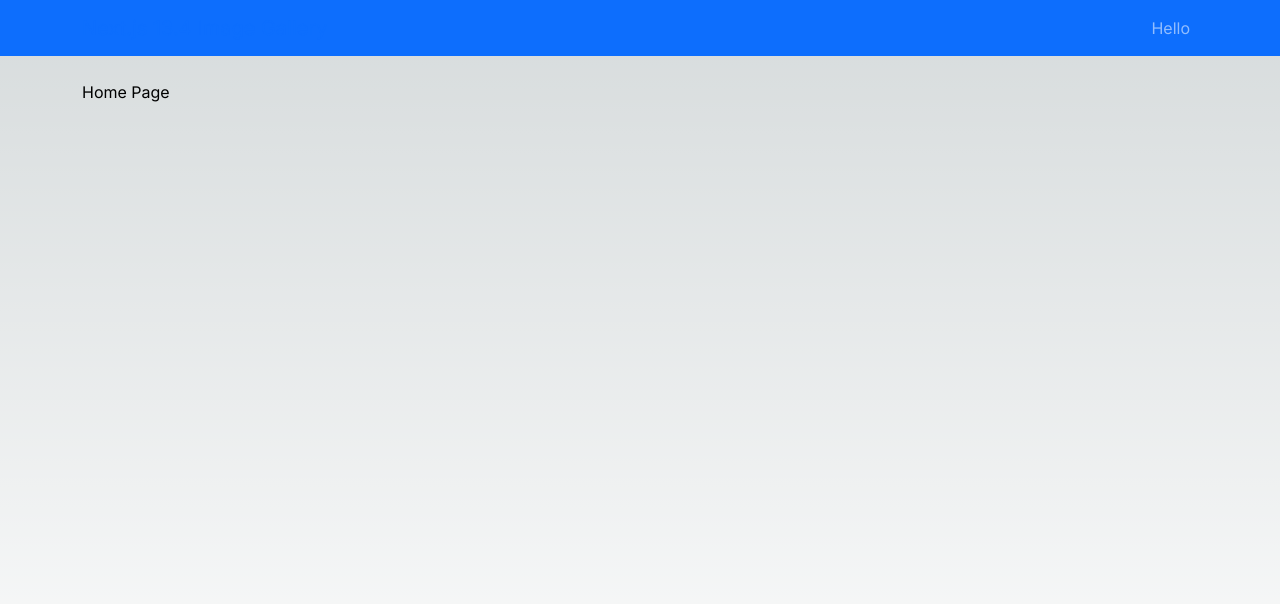
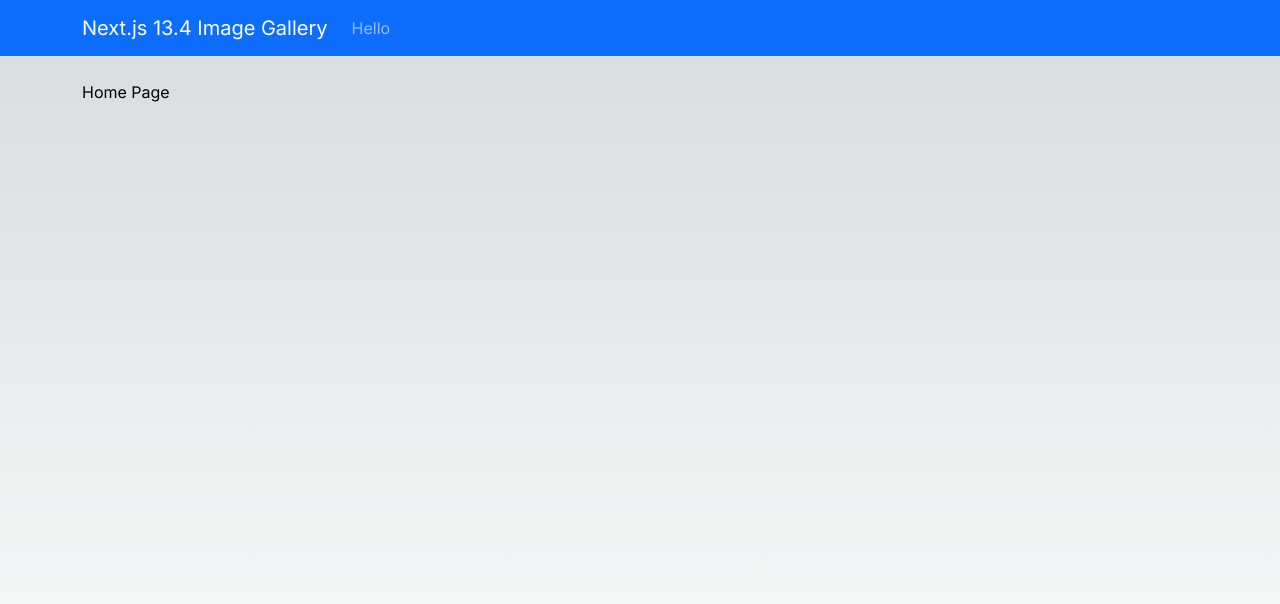
Before and after one commit to theallSparky/nextjs-13.4-image-gallery, a Next.js app: page / in a window 1280 px wide. Shown: the top 604 px of the page. Built offline with nearby package versions, Linux system fonts and the light colour scheme.

Commit message:
Made link to home w/ usePathname

```diff
--- a/src/app/NavBar.tsx
+++ b/src/app/NavBar.tsx
@@ -2,21 +2,23 @@
 
 import Link from "next/link"
 import { Container, Nav, Navbar } from "react-bootstrap"
+import { usePathname } from "next/navigation"
 
 export default function NavBar() {
-    return(
+    const pathname = usePathname()
+
+    return (
         <Navbar bg='primary' variant="dark" sticky='top' expand='sm' collapseOnSelect >
             <Container>
-                <Navbar.Brand as={Link} href='/'>
-                    <Link href='/'>
-                        Next.js 13.4 Image Gallery
-                    </Link>
+                <Navbar.Brand as={Link} href='/' >
+                    Next.js 13.4 Image Gallery
                 </Navbar.Brand>
-                <Navbar.Toggle aria-controls='main-navbar' />
-                <Navbar.Collapse id='main-navbar' />
+                <Navbar.Toggle aria-controls="main-navbar" />
+                <Navbar.Collapse id="main-navbar" >
                     <Nav>
-                        <Nav.Link as={Link} href='/hello'>Hello</Nav.Link>
+                        <Nav.Link as={Link} href="/hello" active={ pathname === '/hello' } >Hello</Nav.Link>
                     </Nav>
+                </Navbar.Collapse>
             </Container>
         </Navbar>
     )
--- a/src/app/layout.tsx
+++ b/src/app/layout.tsx
@@ -19,14 +19,12 @@ export default function RootLayout({
   return (
     <html lang="en">
       <body className={inter.className}>
+      <NavBar />
         <main>
-          <NavBar />
-          <SSRProvider>
             <Container className='py-4'>
               {children}
             </Container>
-          </SSRProvider>
-        </main>
+            </main>
       </body>
     </html>
   )
```
